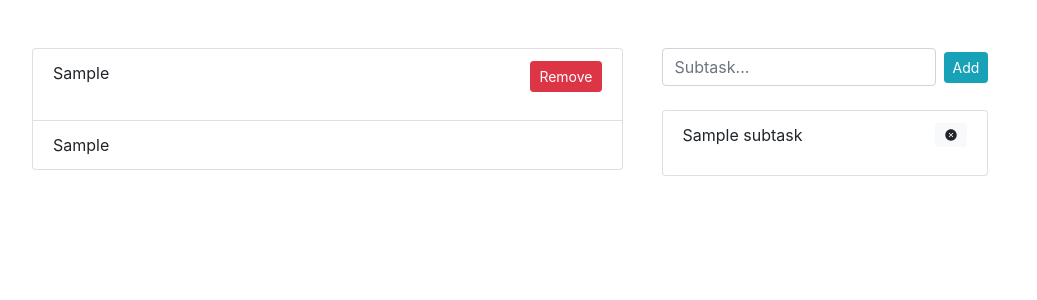
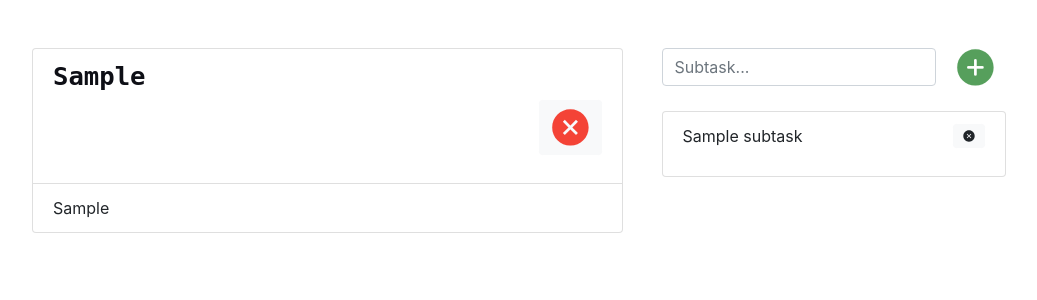
Before and after one commit to iamhritik/Todo-App, a Django app: page /task_detail/1 in a window 1280 px wide. Shown: the part 56-356 px from the top of the page, without its empty margins (22-1059 px from the left). Run offline with Django 3.2, Linux system fonts and the light colour scheme; tables that the repository leaves empty hold one stand-in row (values such as "Sample post"); some libraries are stand-ins or nearby versions.

Commit message:
add one separate view for completed_task and add some css on template.

```diff
--- a/main/models.py
+++ b/main/models.py
@@ -3,20 +3,20 @@
 # Create your models here.
 
 class todo_tasks(models.Model):
-  task_h=models.CharField(max_length=200)
-  task_d = models.CharField(max_length=400)
+  task_h=models.CharField(max_length=60)
+  task_d = models.CharField(max_length=300)
   added_date=models.DateTimeField()
   def __str__(self):
   	return self.task_h
 
 class subtasks(models.Model):
-	taskname=models.CharField(max_length=200)
+	taskname=models.CharField(max_length=100)
 	maintask=models.ForeignKey(todo_tasks, on_delete=models.CASCADE)
 	def __str__(self):
 		return self.taskname
 
 class completed_tasks(models.Model):
-	task_ch=models.CharField(max_length=200)
-	task_cd=models.CharField(max_length=400)
+	task_ch=models.CharField(max_length=60)
+	task_cd=models.CharField(max_length=300)
 	def __str__(self):
 		return self.task_ch
--- a/main/templates/add.html
+++ b/main/templates/add.html
@@ -5,10 +5,10 @@
     <form action="add_task" method="post">
         <div class="form-row">
             <div class="form-group col-md-12">
-                <input type="text" name="task_h" class="form-control mb-2 mt-4 mr-sm-2"  placeholder="Task Name...">
+                <input type="text" name="task_h" class="form-control mb-2 mt-4 mr-sm-2"  placeholder="Task Name..." maxlength="60">
             </div>
             <div class="form-group col-md-12">
-                <textarea type="text" name="task_d" class="form-control form-control-sm mr-sm-4" placeholder="Describe Task" rows="6"></textarea><br/>
+                <textarea type="text" name="task_d" class="form-control form-control-sm mr-sm-4" placeholder="Describe Task" rows="6" maxlength="350"></textarea><br/>
             </div>
       </div>
         <button type="submit" class="btn btn-primary mb-2">Submit</button>
--- a/main/templates/base.html
+++ b/main/templates/base.html
@@ -2,7 +2,7 @@
 <html>
   <head>
     <title>ToDo App</title>
-
+    <script src="https://cdn.jsdelivr.net/npm/chart.js@2.9.3/dist/Chart.min.js"></script>
     <link rel="stylesheet" href="https://stackpath.bootstrapcdn.com/bootstrap/4.5.0/css/bootstrap.min.css" integrity="sha384-9aIt2nRpC12Uk9gS9baDl411NQApFmC26EwAOH8WgZl5MYYxFfc+NcPb1dKGj7Sk" crossorigin="anonymous" />
     <script src="https://unpkg.com/ionicons@5.1.2/dist/ionicons.js"></script>
     {% block url%}
--- a/main/templates/detail.html
+++ b/main/templates/detail.html
@@ -3,15 +3,25 @@
 {% block url%}
 <script src="https://unpkg.com/ionicons@5.1.2/dist/ionicons.js"></script>
 {% endblock%}
+{% block css%}
+#task-head{font-family:monospace;color:#0E0F16;font-weight:600;font-size:1.6em;}
+#add-sub{height:2em;width:2em;font-size:1.6em;color:#569F5C;}
+#icon-del{height:2em;width:2em;font-size:1.6em;color:#F44336;}
+{% endblock%}
+
+
+
+
 {% block content%}
 <div class="row mt-4 ml-4">
     <div class="col-md-6 mt-4">
         <ul class="list-group">
-            <li class="list-group-item">{{ tasks.task_h }}
+            <li class="list-group-item">
+                <h4 id="task-head">{{ tasks.task_h }}</h4>
                 <div class="float-right">
                     <form action="/del_task/{{tasks.id}}/" method="post" class="form-inline">
-                        <button type="submit" class="btn btn-sm btn-danger ml-2">
-                            <span class="glyphicon glyphicon-remove"></span> Remove
+                        <button type="submit" class="btn btn-sm btn-light ml-2">
+                            <ion-icon name="close-circle-sharp" id="icon-del"></ion-icon>
                         </button>
                     </form>
                 </div>
@@ -27,7 +37,9 @@
                     <input type="text" name="subtaskname" class="form-control mb-2 mt-4 mr-sm-2"  placeholder="Subtask...">
                 </div>
             </div>
-            <button type="submit" class="btn btn-info btn-sm mt-3">Add</button>
+            <button type="submit" class="btn btn-sm mt-3">
+                <ion-icon name="add-circle" id="add-sub"></ion-icon>
+            </button>
         </form>
         <ul class="list-group">
         	{% for sub in subs %}
--- a/main/urls.py
+++ b/main/urls.py
@@ -8,6 +8,7 @@
 urlpatterns=[
 	path('',views.home, name='home'),
     path('add_task', views.add_task, name="add_task"),
+    path('compl_task/<int:num>/', views.compl_task),
     path('del_task/<int:num>/', views.del_task),
     path('subtask_del_task/<int:num>/<int:mum>', views.subtask_del_task),
     path('task_detail/<int:num>', views.detail_tasks, name="detail_tasks"),
--- a/main/views.py
+++ b/main/views.py
@@ -23,10 +23,16 @@
     return render(request, "add.html")
 
 @csrf_exempt
-def del_task(request, num):
+def compl_task(request, num):
   mainone=todo_tasks.objects.get(id=num)
   completed=completed_tasks.objects.create(task_ch=mainone.task_h,task_cd=mainone.task_d)
   completed.save()
+  mainone.delete()
+  return HttpResponseRedirect('/')
+
+@csrf_exempt
+def del_task(request, num):
+  mainone=todo_tasks.objects.get(id=num)
   mainone.delete()
   return HttpResponseRedirect('/')
 
```
Also changed, not shown: main/templates/index.html (+10 -6 lines).
